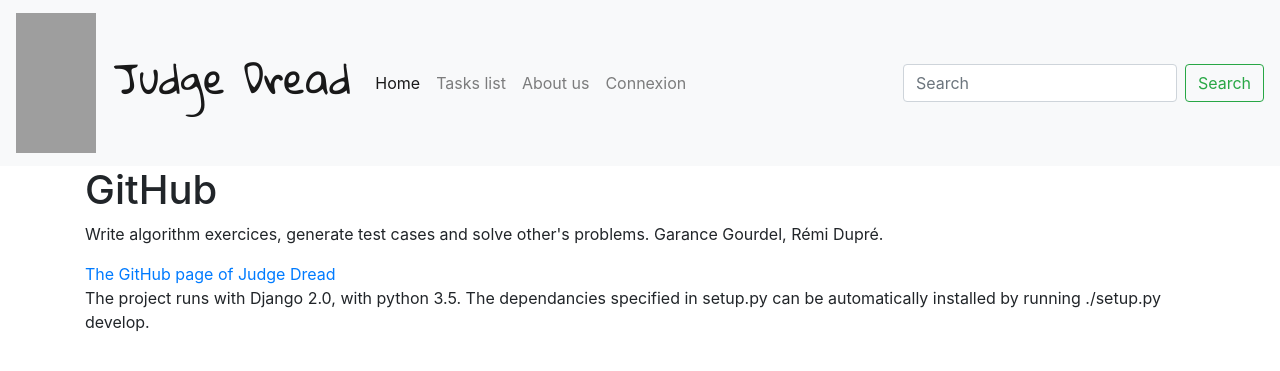
After one commit to remi-dupre/judge-dread, a Django app: page /home/ in a window 1280 px wide. The commit adds this page. Shown: the top 371 px of the page. Run offline with Django 3.2, Linux system fonts and the light colour scheme; some libraries are stand-ins or nearby versions; grey boxes are pictures that could not be loaded.

Commit message:
Views added - static url /home /problem

```diff
--- a/judge_dread/views.py
+++ b/judge_dread/views.py
@@ -1,3 +1,13 @@
 from django.shortcuts import render
+from django.template.loader import get_template
+from django.http import HttpResponse
 
+
+def home(request):
+    template = get_template("home.html")
+    return HttpResponse(template.render({},request))
+
+def problem(request):
+    template = get_template("problem.html")
+    return HttpResponse(template.render({},request))
 # Create your views here.
--- a/settings.py
+++ b/settings.py
@@ -36,7 +36,7 @@
     'django.contrib.contenttypes',
     'django.contrib.sessions',
     'django.contrib.messages',
-    'django.contrib.staticfiles',
+    #'django.contrib.staticfiles',
     'judge_dread'
 ]
 
@@ -55,7 +55,7 @@
 TEMPLATES = [
     {
         'BACKEND': 'django.template.backends.django.DjangoTemplates',
-        'DIRS': [],
+        'DIRS': ['templates'],
         'APP_DIRS': True,
         'OPTIONS': {
             'context_processors': [
@@ -126,3 +126,5 @@
 # https://docs.djangoproject.com/en/2.0/howto/static-files/
 
 STATIC_URL = '/static/'
+
+STATIC_ROOT = 'static/'
--- /dev/null
+++ b/templates/home.html
@@ -0,0 +1,9 @@
+
+{% include "navbar.html" %}
+
+<div class="container">
+  <h1 >GitHub</h1>
+  <p> Write algorithm exercices, generate test cases and solve other's problems. Garance Gourdel, Rémi Dupré. </p>
+  <a href="https://github.com/remi-dupre/judge-dread"> The GitHub page of Judge Dread</a>
+  <p> The project runs with Django 2.0, with python 3.5. The dependancies specified in setup.py can be automatically installed by running ./setup.py develop.</p>
+</div>
--- /dev/null
+++ b/templates/navbar.html
@@ -0,0 +1,55 @@
+{% load static %}
+
+<!doctype html>
+<html lang="en">
+  <head>
+    <!-- Required meta tags -->
+    <meta charset="utf-8">
+    <meta name="viewport" content="width=device-width, initial-scale=1, shrink-to-fit=no">
+
+    <!-- Bootstrap CSS -->
+    <link rel="stylesheet" href="https://maxcdn.bootstrapcdn.com/bootstrap/4.0.0/css/bootstrap.min.css" integrity="sha384-Gn5384xqQ1aoWXA+058RXPxPg6fy4IWvTNh0E263XmFcJlSAwiGgFAW/dAiS6JXm" crossorigin="anonymous">
+  <link href="https://fonts.googleapis.com/css?family=Gloria+Hallelujah" rel="stylesheet">
+    <title>Judge Dread</title>
+  </head>
+  <body>
+    <nav class="navbar navbar-expand-lg navbar-light bg-light">
+      <a class="navbar-brand" href="#" style="font-size: 40px; font-family: 'Gloria Hallelujah', cursive">
+        <img src={% static "logo/logo.svg" %} width="80" height="140">
+        Judge Dread
+      </a>
+      <button class="navbar-toggler" type="button" data-toggle="collapse" data-target="#navbarSupportedContent" aria-controls="navbarSupportedContent" aria-expanded="false" aria-label="Toggle navigation">
+        <span class="navbar-toggler-icon"></span>
+      </button>
+
+      <div class="collapse navbar-collapse" id="navbarSupportedContent">
+        <ul class="navbar-nav mr-auto">
+          <li class="nav-item active">
+            <a class="nav-link" href="#">Home <span class="sr-only">(current)</span></a>
+          </li>
+          <li class="nav-item">
+            <a class="nav-link" href="#">Tasks list</a>
+          </li>
+          <li>
+            <a class="nav-link" href="#">About us</a>
+          </li>
+          <li>
+            <a class="nav-link" href="#">Connexion</a>
+          </li>
+        </ul>
+        <form class="form-inline my-2 my-lg-0">
+          <input class="form-control mr-sm-2" type="search" placeholder="Search" aria-label="Search">
+          <button class="btn btn-outline-success my-2 my-sm-0" type="submit">Search</button>
+        </form>
+      </div>
+    </nav>
+
+
+
+    <!-- Optional JavaScript -->
+    <!-- jQuery first, then Popper.js, then Bootstrap JS -->
+    <script src="https://code.jquery.com/jquery-3.2.1.slim.min.js" integrity="sha384-KJ3o2DKtIkvYIK3UENzmM7KCkRr/rE9/Qpg6aAZGJwFDMVNA/GpGFF93hXpG5KkN" crossorigin="anonymous"></script>
+    <script src="https://cdnjs.cloudflare.com/ajax/libs/popper.js/1.12.9/umd/popper.min.js" integrity="sha384-ApNbgh9B+Y1QKtv3Rn7W3mgPxhU9K/ScQsAP7hUibX39j7fakFPskvXusvfa0b4Q" crossorigin="anonymous"></script>
+    <script src="https://maxcdn.bootstrapcdn.com/bootstrap/4.0.0/js/bootstrap.min.js" integrity="sha384-JZR6Spejh4U02d8jOt6vLEHfe/JQGiRRSQQxSfFWpi1MquVdAyjUar5+76PVCmYl" crossorigin="anonymous"></script>
+  </body>
+</html>
--- a/urls.py
+++ b/urls.py
@@ -18,6 +18,11 @@
 from django.contrib import admin
 from django.urls import path
 
+from judge_dread.views import home,problem
+
 urlpatterns = [
     path('admin/', admin.site.urls),
-] + static(settings.MEDIA_URL, document_root=settings.MEDIA_ROOT)
+    path('home/',home),
+    path('problem/',problem)
+] + static(settings.MEDIA_URL, document_root=settings.MEDIA_ROOT) \
++ static(settings.STATIC_URL, document_root=settings.STATIC_ROOT)
```
Also changed, not shown: templates/problem.html (+36 -22 lines).
